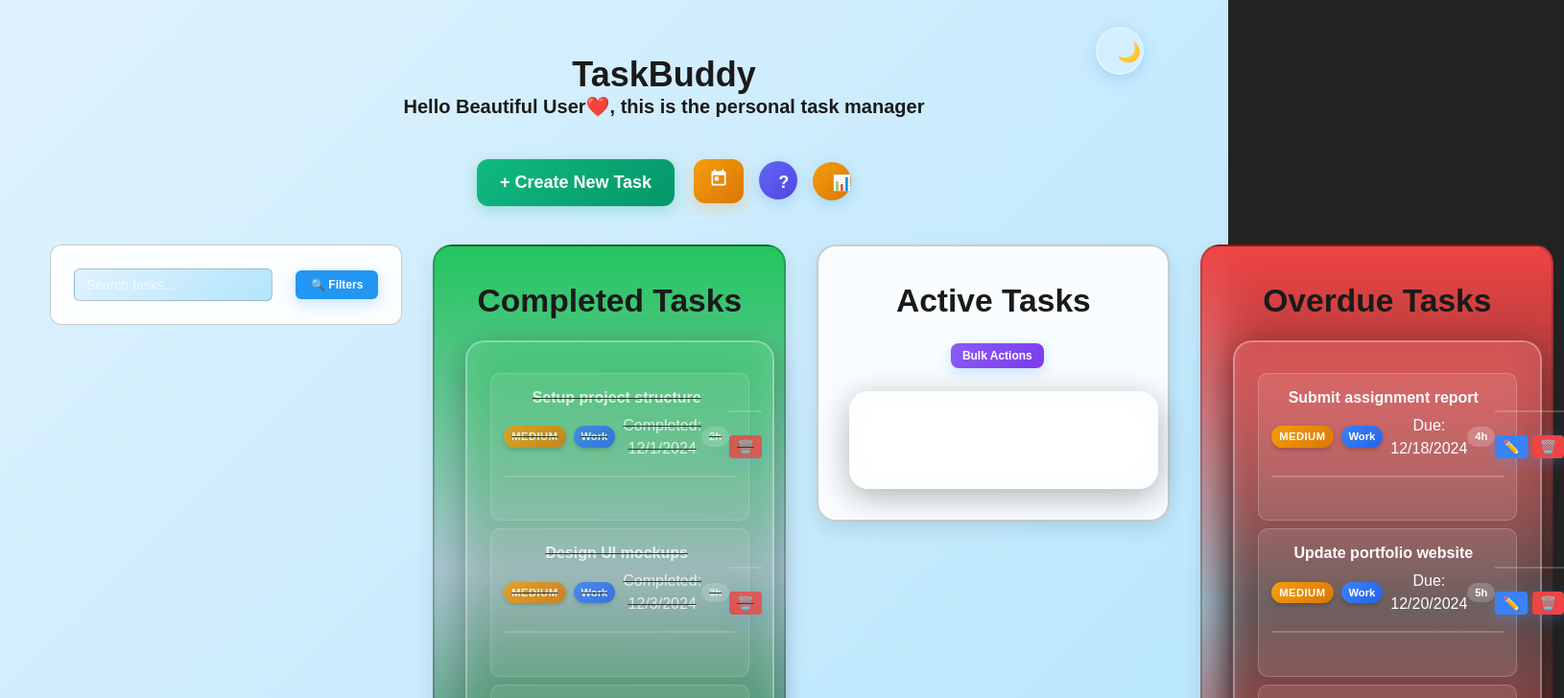
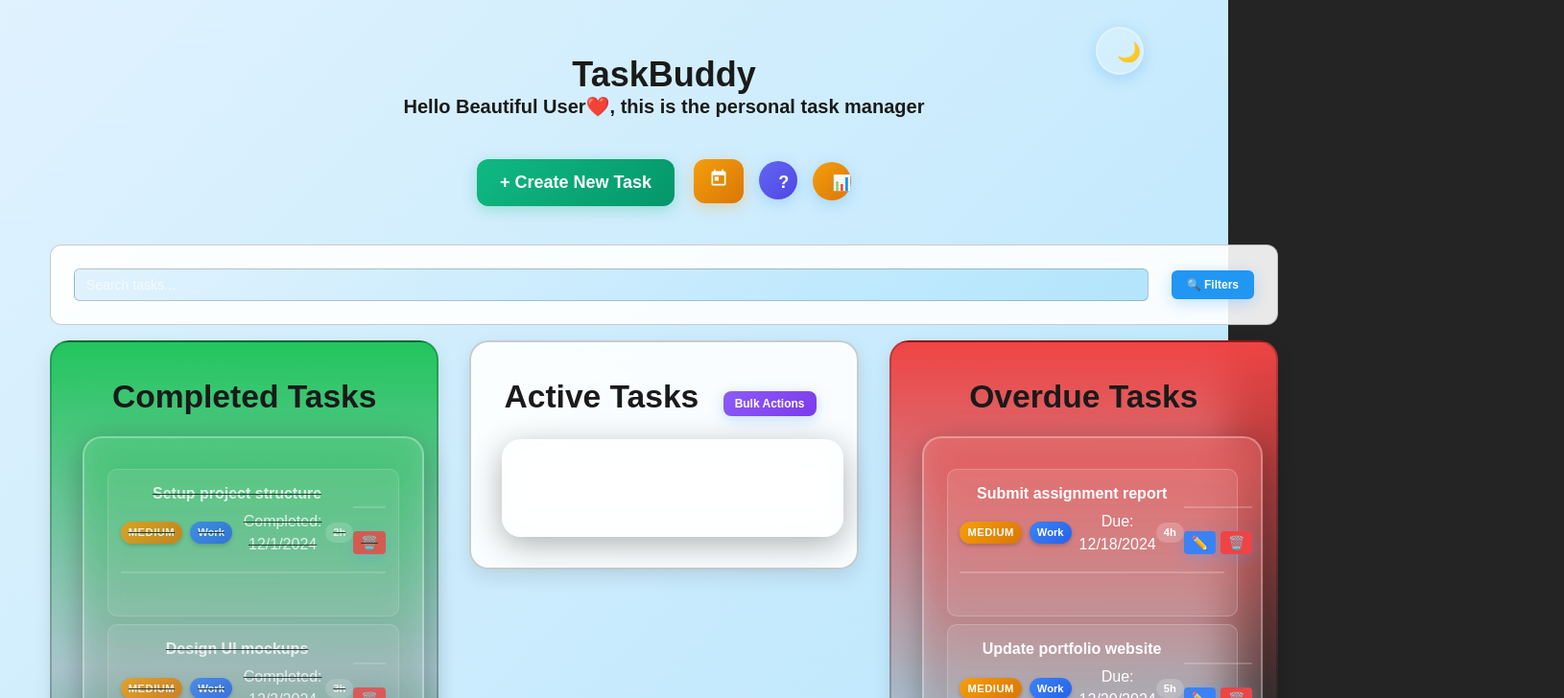
Before and after one commit to Llego-250/Task-Buddy, a Vue app: page / in a window 1280 px wide. Shown: the top 728 px of the page at 96% size, 1630 px wide, since content can reach past the window. Built offline with nearby package versions, Linux system fonts and the light colour scheme.

Commit message:
Moving SearchFilter outside card container for proper layout

```diff
--- a/src/App.vue
+++ b/src/App.vue
@@ -67,9 +67,9 @@
     </div>
   </div>
 
+  <SearchFilter :tasks="tasks" @filtered-tasks="handleFilteredTasks" />
+
   <div class="card-container">
-    <SearchFilter :tasks="tasks" @filtered-tasks="handleFilteredTasks" />
-
     <div class="card completed">
       <div class="card-title">Completed Tasks</div>
       <div class="task">
```
